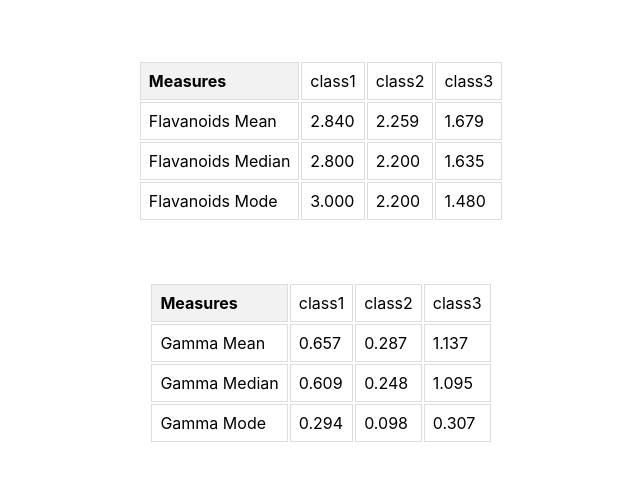
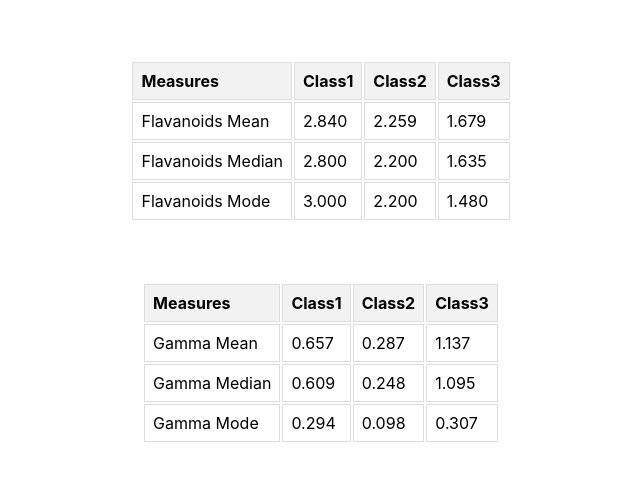
Before and after one commit to PriyanshiAgarwal1461/WineDataSet, a React (Create React App) app: page / in a window 1280 px wide. Shown: the top 480 px of the page, without its empty margins (319-959 px from the left). Built offline with nearby package versions, Linux system fonts and the light colour scheme.

Commit message:
improve css

```diff
--- a/src/WineSet.js
+++ b/src/WineSet.js
@@ -85,7 +85,7 @@ export const WineSet = () => {
                             <th>Measures</th>
                             {AlcoholClassArray.map((item) => {
                                 return (
-                                    <td>class{item}</td>
+                                    <th>Class{item}</th>
                                 )
                             })}
                         </tr>
@@ -126,7 +126,7 @@ export const WineSet = () => {
                             <th>Measures</th>
                             {AlcoholClassArray.map((item) => {
                                 return (
-                                    <td>class{item}</td>
+                                    <th>Class{item}</th>
                                 )
                             })}
                         </tr>
```
